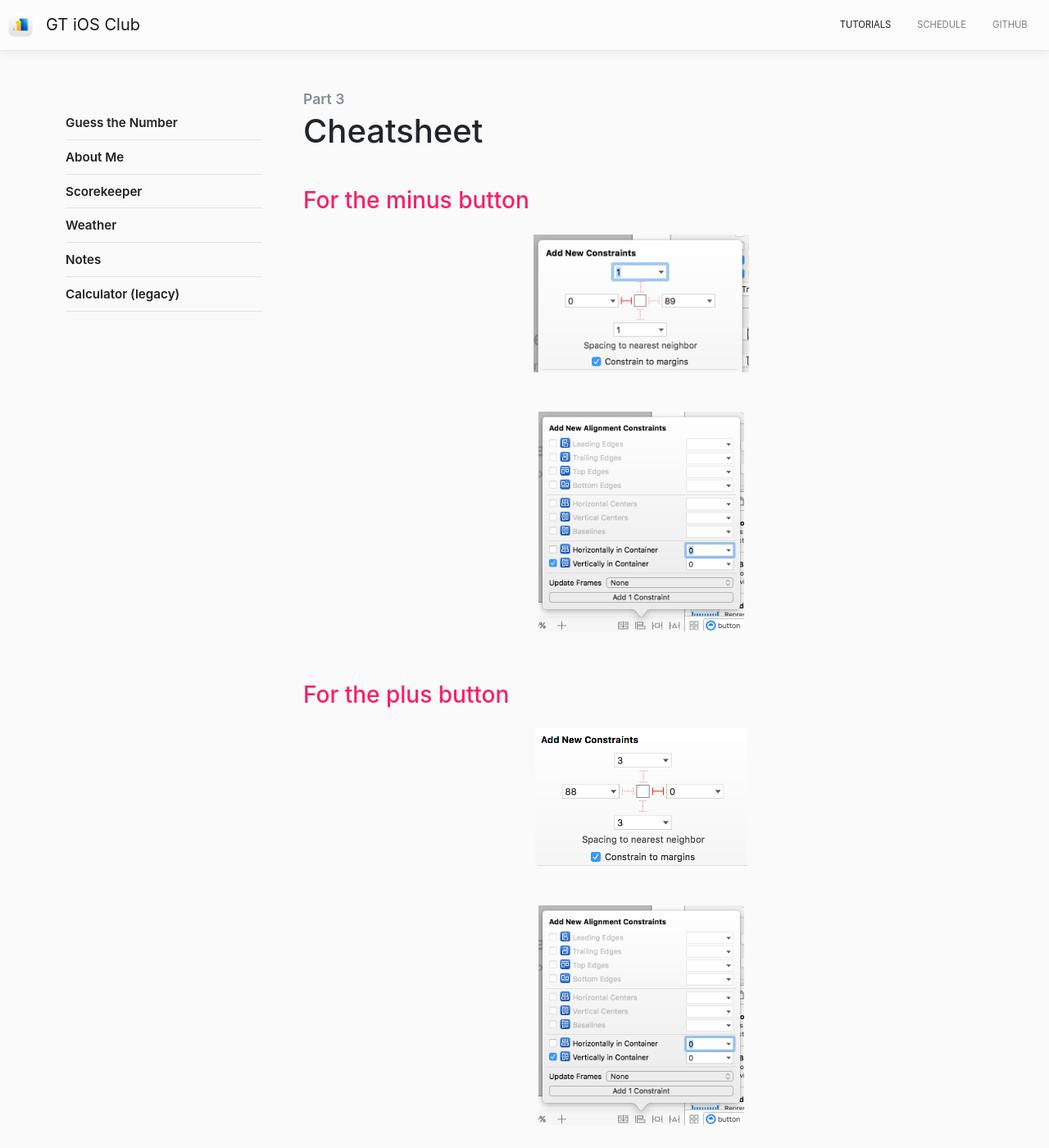
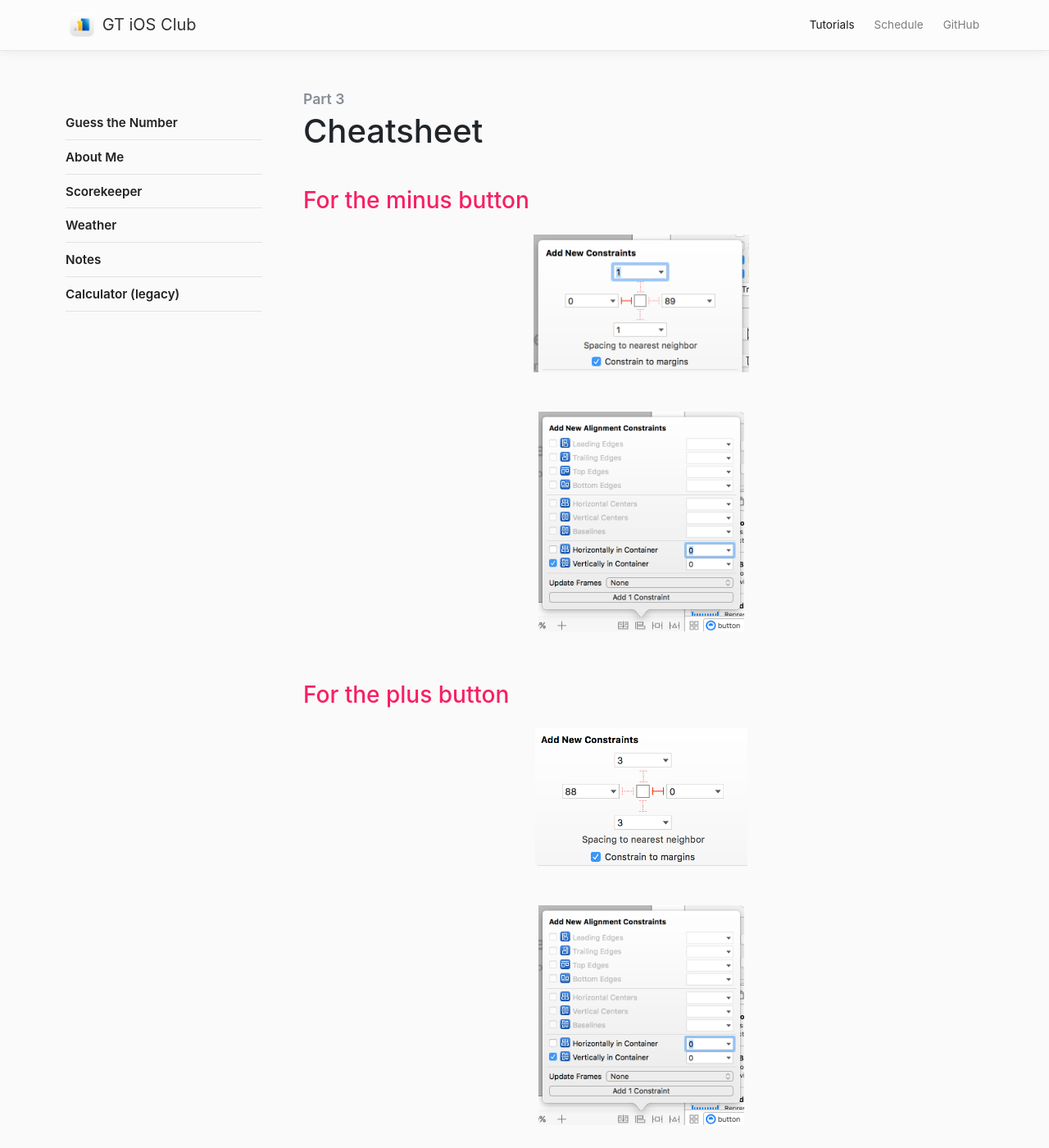
Before and after one commit to gauravtamhan/iosclub_website, a Jekyll site: the page built from tutorials/table-view/part3_cheatsheet.md, in a window 1280 px wide and 1400 px high. Shown: the whole window at 82% size. Built offline with Jekyll 4.4.1, drawn with Linux system fonts in a browser that asks for light colours; nearby versions of some CDN libraries; comment, search, counter and statistics services are not loaded.

Commit message:
header tweaks

```diff
--- a/_includes/top-navigation.html
+++ b/_includes/top-navigation.html
@@ -1,4 +1,5 @@
 <nav class="navbar navbar-light fixed-top">
+    <div class="my-box">
         <a class="navbar-brand" href="{{ site.url }}">
             <img src="{{ site.baseurl }}/images/home/logo.png" width="30" height="30" class="d-inline-block align-top" alt="">
             <span id="site-title">{{ site.title }}</span>
@@ -8,4 +9,5 @@
             <a class="nav-item nav-link {{ include.schedule}}" href="{{ site.baseurl }}/schedule/">Schedule</a>
             <a class="nav-item nav-link" href="https://github.com/iosgatech" target="_blank">GitHub</a>
         </div>
+    </div>
 </nav>
--- a/css/style-1.css
+++ b/css/style-1.css
@@ -15,7 +15,7 @@ body {
 }
 
 .navbar {
-    padding: .65rem;
+    padding: .65rem 0;
     background-color: #FCFCFC;
     border-bottom: 1px solid rgb(231, 231, 231);
     box-shadow: 0px 1px 30px rgba(0, 0, 0, 0.07);
@@ -23,7 +23,7 @@ body {
 }
 
 .navbar img {
-    margin-right: .5em;
+    margin-right: .2em;
 }
 
 .nav .nav-link.active {
@@ -40,12 +40,18 @@ body {
 }
 
 .nav {
-    font-size: 0.7rem;
-    text-transform: uppercase;
+    font-size: 0.85rem;
+    /* text-transform: uppercase; */
+}
+
+.my-box .nav-link {
+    padding: .5rem 0.75rem;
+    /* color: rgba(0, 0, 0, 0.8); */
 }
 
 #site-title {
     font-weight: 400;
+    color: rgba(0, 0, 0, 0.8);
 }
 
 @media (max-width: 500px) {
@@ -326,6 +332,21 @@ body .bg:nth-child(n+3) {
     justify-content: center;
 }
 
+.my-box {
+    display: flex;
+    flex-wrap: wrap;
+    align-items: center;
+    justify-content: space-between;
+
+    width: 100%;
+    max-width: 1140px;
+    padding-right: 15px;
+    padding-left: 15px;
+    margin-right: auto;
+    margin-left: auto;
+
+}
+
 /* Medium devices (tablets, less than 992px) */
 @media (max-width: 991px) {
 
@@ -388,6 +409,10 @@ body .bg:nth-child(n+3) {
     .e-special {
         padding: 15vh 0;
     }
+
+    .nav.justify-content-end .nav-link:last-child {
+        padding-right: 0;
+    }
 }
 
 @media (min-width: 992px) {
```
Lines whose indentation alone changed are shown as unchanged.
